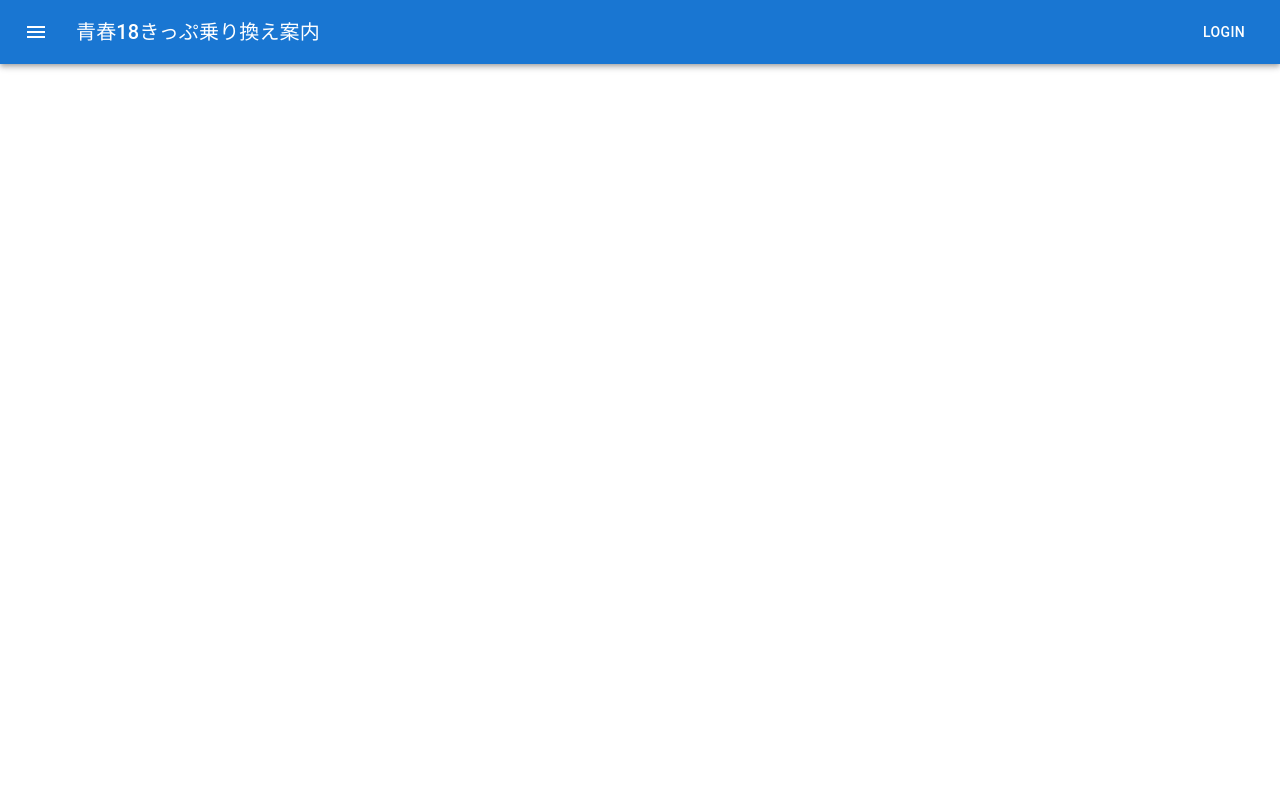
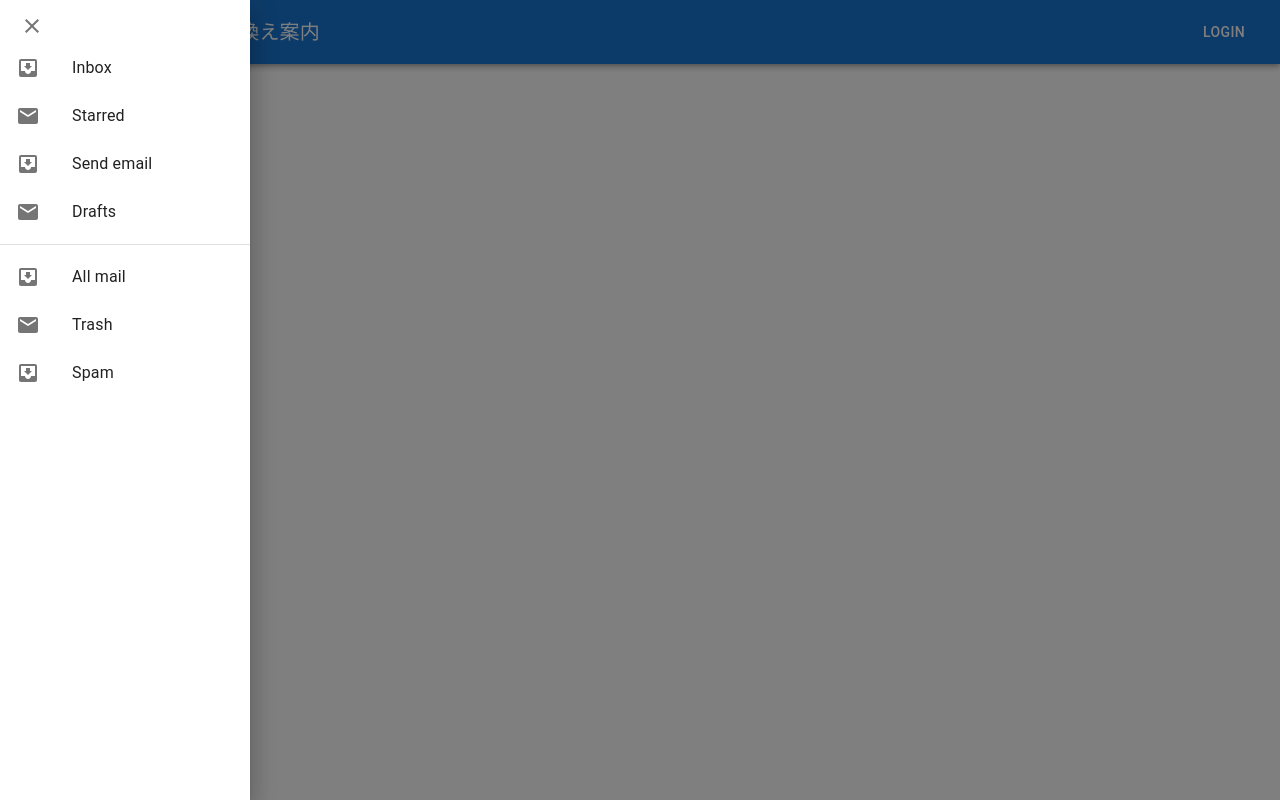
Before and after one commit to Tomohiro-Akinaga/TrekTrip, a Next.js app in the folder frontend/: page / in a window 1280 px wide. Both pictures are taken after a click on the button "menu". Built offline with nearby package versions, Linux system fonts and the light colour scheme.

Commit message:
Update index.tsx

```diff
--- a/frontend/src/components/organisms/Header/index.tsx
+++ b/frontend/src/components/organisms/Header/index.tsx
@@ -1,12 +1,68 @@
-import * as React from "react";
-import AppBar from "@mui/material/AppBar";
-import Toolbar from "@mui/material/Toolbar";
-import Typography from "@mui/material/Typography";
-import Button from "@mui/material/Button";
-import IconButton from "@mui/material/IconButton";
+"use client";
+
+import React, { useState } from "react";
+import {
+  AppBar,
+  Box,
+  Button,
+  Divider,
+  Drawer,
+  IconButton,
+  List,
+  ListItem,
+  ListItemButton,
+  ListItemIcon,
+  ListItemText,
+  Toolbar,
+  Typography,
+} from "@mui/material";
+import InboxIcon from "@mui/icons-material/MoveToInbox";
+import MailIcon from "@mui/icons-material/Mail";
 import MenuIcon from "@mui/icons-material/Menu";
+import CloseIcon from "@mui/icons-material/Close";
 
 const Header = () => {
+  const [open, setOpen] = useState(false);
+
+  const toggleDrawer = (newOpen: boolean) => () => {
+    setOpen(newOpen);
+  };
+
+  const DrawerList = (
+    <Box sx={{ width: 250 }} role="presentation" onClick={toggleDrawer(false)}>
+      <List>
+        <Button
+          style={{ color: "rgba(0, 0, 0, 0.54)", background: "transparent" }}
+        >
+          <CloseIcon></CloseIcon>
+        </Button>
+        {["Inbox", "Starred", "Send email", "Drafts"].map((text, index) => (
+          <ListItem key={text} disablePadding>
+            <ListItemButton>
+              <ListItemIcon>
+                {index % 2 === 0 ? <InboxIcon /> : <MailIcon />}
+              </ListItemIcon>
+              <ListItemText primary={text} />
+            </ListItemButton>
+          </ListItem>
+        ))}
+      </List>
+      <Divider />
+      <List>
+        {["All mail", "Trash", "Spam"].map((text, index) => (
+          <ListItem key={text} disablePadding>
+            <ListItemButton>
+              <ListItemIcon>
+                {index % 2 === 0 ? <InboxIcon /> : <MailIcon />}
+              </ListItemIcon>
+              <ListItemText primary={text} />
+            </ListItemButton>
+          </ListItem>
+        ))}
+      </List>
+    </Box>
+  );
+
   return (
     <AppBar position="static">
       <Toolbar>
@@ -16,9 +72,13 @@ const Header = () => {
           color="inherit"
           aria-label="menu"
           sx={{ mr: 2 }}
+          onClick={toggleDrawer(true)}
         >
           <MenuIcon />
         </IconButton>
+        <Drawer open={open} onClose={toggleDrawer(false)} variant="temporary">
+          {DrawerList}
+        </Drawer>
         <Typography variant="h6" sx={{ flexGrow: 1 }}>
           青春18きっぷ乗り換え案内
         </Typography>
```
